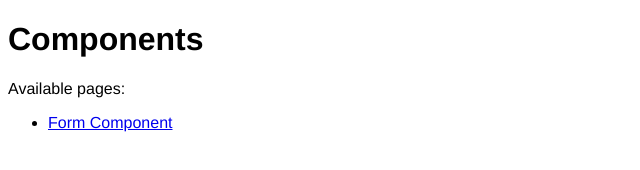
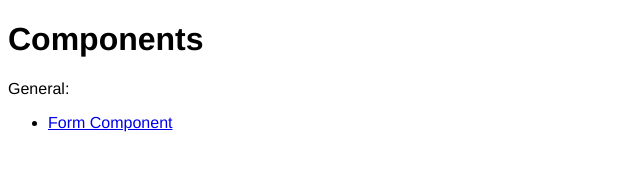
Before and after one commit to aclarke211/vue-tools, a Vue app: page / in a window 1280 px wide. Shown: the top 170 px of the page, without its empty margins (0-640 px from the left). Built offline with nearby package versions, Linux system fonts and the light colour scheme.

Commit message:
Update text.

```diff
--- a/src/views/Home.vue
+++ b/src/views/Home.vue
@@ -2,7 +2,7 @@
   <div class="home">
     <div class="component-list">
       <h1>Components</h1>
-      <p>Available pages:</p>
+      <p>General:</p>
       <ul>
         <li
           v-for="componentRoute in componentRoutes"
```
